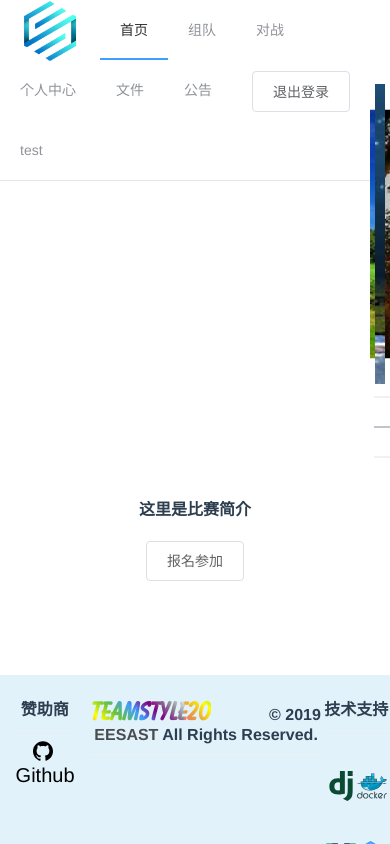
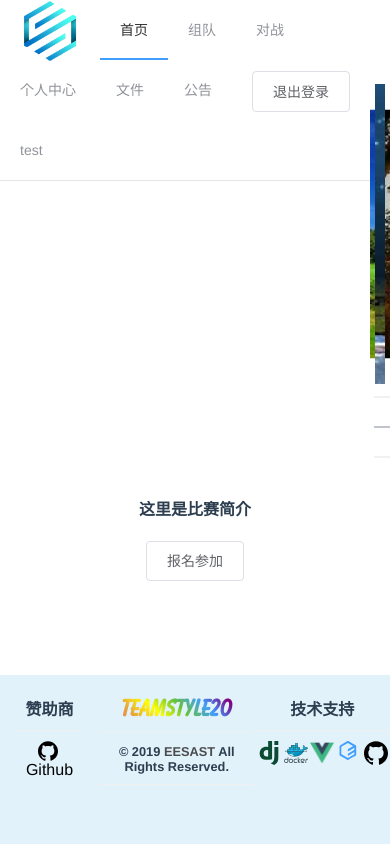
Before and after one commit to eesast/teamstyle20Web, a Vue app in the folder frontend/web2018/: page / in a window 390 px wide. Built offline with nearby package versions, Linux system fonts and the light colour scheme; what vue-clipboard2 would draw is missing.

Commit message:
footer移动端适配

```diff
--- a/frontend/web2018/src/components/foot.vue
+++ b/frontend/web2018/src/components/foot.vue
@@ -10,9 +10,8 @@
     </div>
 
     <div class="copyright">
-      <h4><span id="teamstyle">teamstyle20</span>
-      &nbsp;&nbsp;&nbsp;&nbsp;&nbsp;&nbsp;&nbsp;&nbsp;&nbsp;&nbsp;&nbsp;
-      © 2019 <a href="https://future.eesast.com/">EESAST</a> All Rights Reserved.</h4>
+      <h4 id="teamstyle" class="cpr">teamstyle20</h4>
+     <h4 class="cpr">© 2019 <a href="https://future.eesast.com/">EESAST</a> All Rights Reserved.</h4>
     </div>
 
     <div class="support">
@@ -162,7 +161,7 @@ html,body
 
 .supporter {
   order: 1;
-  width: 15%;
+  width: 25%;
   padding: 0 4%;
   vertical-align: middle;
   text-align: center;
@@ -209,6 +208,14 @@ h4 {
   order:3;
   padding: 0;
   text-align: center;
+  vertical-align: middle;
+}
+.copyright .cpr
+{
+  display: inline;
+  top:20px;
+  position: relative;
+  margin-right:40px;
 }
 .copyright a
 {
@@ -227,14 +234,56 @@ h4 {
   align-items: flex-start;
 }
 .support h4{
-  margin-bottom: 20px;
+  /* margin-bottom: 20px; */
   padding-bottom: 10px;
   border-bottom: solid #f0f0f0 1px;
 }
 .support img {
-  width: 30px;
-  height: 30px;
+  max-width: 30px;
+  height: auto;
   vertical-align: middle;
   margin: 20px 1%;
 }
+
+ @media screen and (max-width: 460px)
+ {
+   h4
+  {
+    font-size:1em;
+  }
+  .copyright .cpr
+  {
+    display:block;
+    top:0em;
+
+    font-size:0.8em;
+    margin-right:0px;
+    margin-top:0.8em;
+    position: relative;
+  }
+  .support
+  {
+    width:50%;
+  }
+    .support img {
+    width: 1.5em;
+    height: 1.5em;
+    vertical-align: middle;
+    margin: 0px 1%;
+  }
+   .supporter_container a {
+  font-size:1em;
+}
+
+
+  #teamstyle
+  {
+    font-size:1.5em;
+    top:0em;
+  }
+ }
+@media screen and (max-width: 768px)
+{
+
+}
 </style>
```
